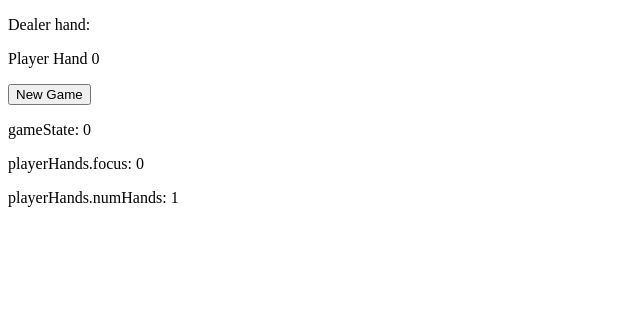
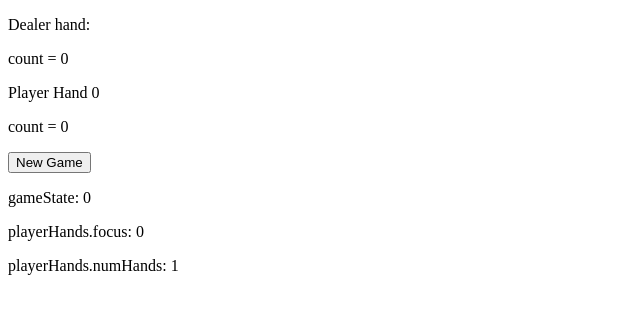
Before and after one commit to jcstlo/blackjack-trainer, a React (Vite) app in the folder frontend/blackjack_trainer_fe/: page / in a window 1280 px wide. Shown: the top 314 px of the page, without its empty margins (0-640 px from the left). Built offline with nearby package versions, Linux system fonts and the light colour scheme.

Commit message:
Add visual hand counts for player + dealer

```diff
--- /dev/null
+++ b/frontend/blackjack_trainer_fe/src/Counts.tsx
@@ -0,0 +1,53 @@
+import { calculateHandCount, extractCardRank, getRankValue } from "./HandCount";
+import { PlayerHands } from "./PlayerHands";
+
+interface DealerCountProps {
+    dealerHand: string[];
+    faceDown: boolean;
+}
+
+interface PlayerCountProps {
+    playerHand: string[];
+}
+
+export function DealerCount(props: DealerCountProps) {
+    const dealerCount = calculateHandCount(props.dealerHand);
+    let trueDealerCount = 0;
+
+    if (props.faceDown) {
+        // if facedown, only show count for one card
+        const card = props.dealerHand[0];
+        const rank = extractCardRank(card);
+        trueDealerCount = getRankValue(rank);
+        if (rank === "A") {
+            trueDealerCount = 11;
+        }
+    } else {
+        // if not facedown, show count for all cards
+        if (dealerCount.softCount > 21) {
+            trueDealerCount = dealerCount.hardCount;
+        } else {
+            trueDealerCount = dealerCount.softCount;
+        }
+    }
+
+
+    return (
+        <p>count = {trueDealerCount}</p>
+    )
+}
+
+export function PlayerCount(props: PlayerCountProps) {
+    const playerCount = calculateHandCount(props.playerHand);
+    let truePlayerCount = 0;
+
+    if (playerCount.softCount > 21) {
+        truePlayerCount = playerCount.hardCount;
+    } else {
+        truePlayerCount = playerCount.softCount;
+    }
+
+    return (
+        <p>count = {truePlayerCount}</p>
+    )
+}
--- a/frontend/blackjack_trainer_fe/src/DealerHandVisual.tsx
+++ b/frontend/blackjack_trainer_fe/src/DealerHandVisual.tsx
@@ -1,3 +1,4 @@
+import { DealerCount } from "./Counts";
 import { getCardPath } from "./GameLogic";
 
 interface DealerHandVisualProps {
@@ -22,6 +23,7 @@ export function DealerHandVisual(props: DealerHandVisualProps) {
     return (
         <>
             <p className="text-2xl">Dealer hand:</p>
+            <DealerCount dealerHand={props.hand} faceDown={props.faceDown}/>
             <div className="flex">
                 {cards}
             </div>
--- a/frontend/blackjack_trainer_fe/src/HandCount.ts
+++ b/frontend/blackjack_trainer_fe/src/HandCount.ts
@@ -3,7 +3,7 @@ export interface HandCount {
     hardCount: number;
 }
 
-function getRankValue(rank: string): number {
+export function getRankValue(rank: string): number {
     switch (rank) {
         case "A": return 1;
         case "2": return 2;
--- a/frontend/blackjack_trainer_fe/src/PlayerHandsVisual.tsx
+++ b/frontend/blackjack_trainer_fe/src/PlayerHandsVisual.tsx
@@ -1,3 +1,4 @@
+import { PlayerCount } from "./Counts";
 import { getCardPath } from "./GameLogic";
 import { PlayerHands } from "./PlayerHands";
 
@@ -18,6 +19,7 @@ export function PlayerHandsVisual(props: PlayerHandsVisualProps) {
             temp.push(<img src={img_path}/>);
         }
 
+        jsx.push(<PlayerCount playerHand={props.pHands.hands[i]}/>)
         jsx.push(<div className="flex">{temp}</div>);
     }
 
```
